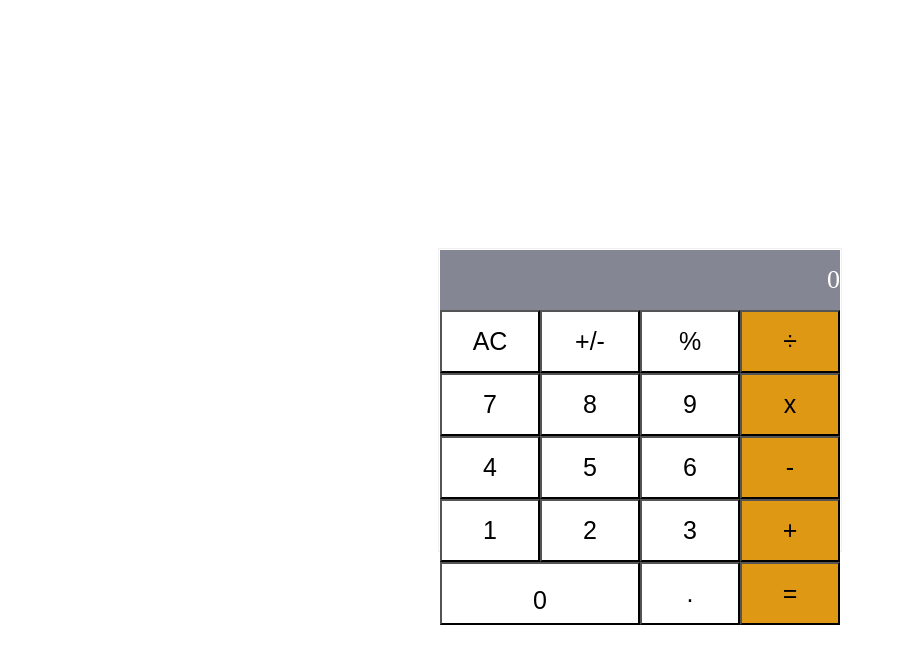
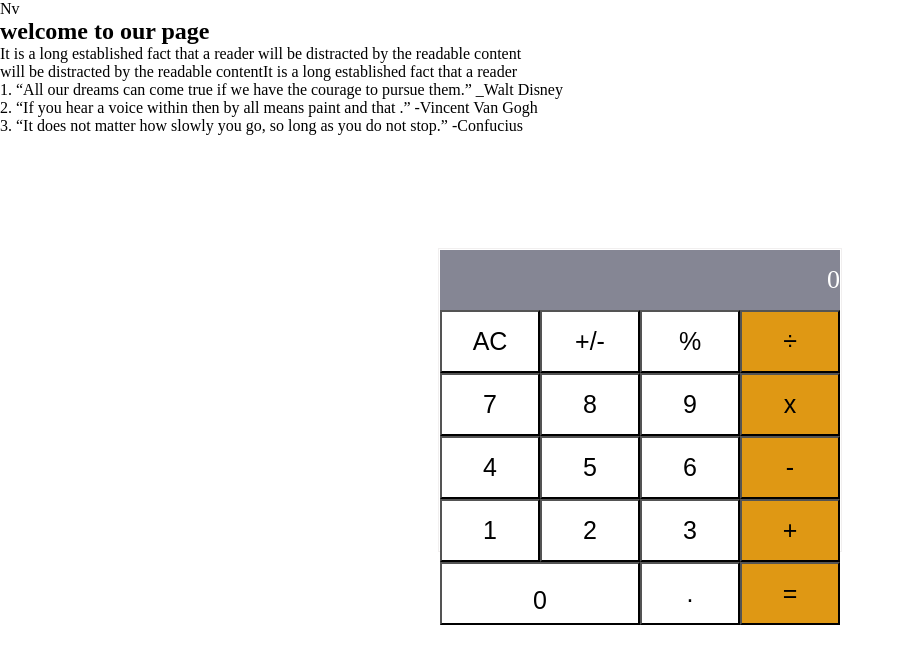
Before and after one commit to iLynette/math_magician, a React (Create React App) app: page / in a window 1280 px wide. Shown: the top 664 px of the page, without its empty margins (0-905 px from the left). Built offline with nearby package versions, Linux system fonts and the light colour scheme.

Commit message:
Import all files on App.js file

```diff
--- a/src/App.js
+++ b/src/App.js
@@ -1,13 +1,19 @@
 /* eslint-disable react/prefer-stateless-function */
 
 import React from 'react';
+import Nav from './components/Nav';
+import Home from './components/Home';
 import Calculator from './components/Calculator';
+import Quotes from './components/Quotes';
 
 class App extends React.Component {
   render() {
     return (
       <div className="Calculator">
+        <Nav />
+        <Home />
         <Calculator />
+        <Quotes />
       </div>
     );
   }
--- a/src/components/Home.js
+++ b/src/components/Home.js
@@ -1,17 +1,19 @@
+/* eslint-disable react/prefer-stateless-function */
+
 import React, { Component } from 'react';
 
 export default class Home extends Component {
   render() {
     return (
-      <div className='welcome'>
-          <h2>welcome to our page</h2>
-          <p>
-          Lorem Ipsum is simply dummy text of the printing and typesetting industry. Lorem Ipsum has been the industry's standard dummy text ever since the 1500s, when an unknown printer took a galley of type and scrambled it to make a type specimen book. It has survived not only five centuries, but also the leap into electronic typesetting, remaining essentially unchanged. It was popularised in the
-          </p>
-          <p>
-          Contrary to popular belief, Lorem Ipsum is not simply random text. It has roots in a piece of classical Latin literature from 45 BC, making it over 2000 years old. Richard McClintock, a Latin professor at Hampden-Sydney College in Virginia, looked up one of the more obscure Latin words, consectetur, from a Lorem Ipsum passage, and going through the cites of the word in classical literature, discovered the undoubtable source. Lorem Ipsum comes from sections
-          </p>
+      <div className="welcome">
+        <h2>welcome to our page</h2>
+        <p>
+          It is a long established fact that a reader will be distracted by the readable content
+        </p>
+        <p>
+          will be distracted by the readable contentIt is a long established fact that a reader
+        </p>
       </div>
-    )
+    );
   }
 }
--- a/src/components/Nav.js
+++ b/src/components/Nav.js
@@ -0,0 +1,11 @@
+/* eslint-disable react/prefer-stateless-function */
+
+import React, { Component } from 'react';
+
+export default class Nav extends Component {
+  render() {
+    return (
+      <div>Nv</div>
+    );
+  }
+}
--- a/src/components/Quotes.js
+++ b/src/components/Quotes.js
@@ -1,4 +1,6 @@
-import React, { Component } from 'react'
+/* eslint-disable react/prefer-stateless-function */
+
+import React, { Component } from 'react';
 
 export default class Quotes extends Component {
   render() {
@@ -8,12 +10,12 @@ export default class Quotes extends Component {
           1. “All our dreams can come true if we have the courage to pursue them.” _Walt Disney
         </p>
         <p>
-            2. “If you hear a voice within you say ‘you cannot paint,’ then by all means paint and that voice will be silenced.” -Vincent Van Gogh
+          2. “If you hear a voice within then by all means paint and that .” -Vincent Van Gogh
         </p>
         <p>
           3. “It does not matter how slowly you go, so long as you do not stop.” -Confucius
         </p>
       </div>
-    )
+    );
   }
 }
```
Lines whose indentation alone changed are shown as unchanged.
